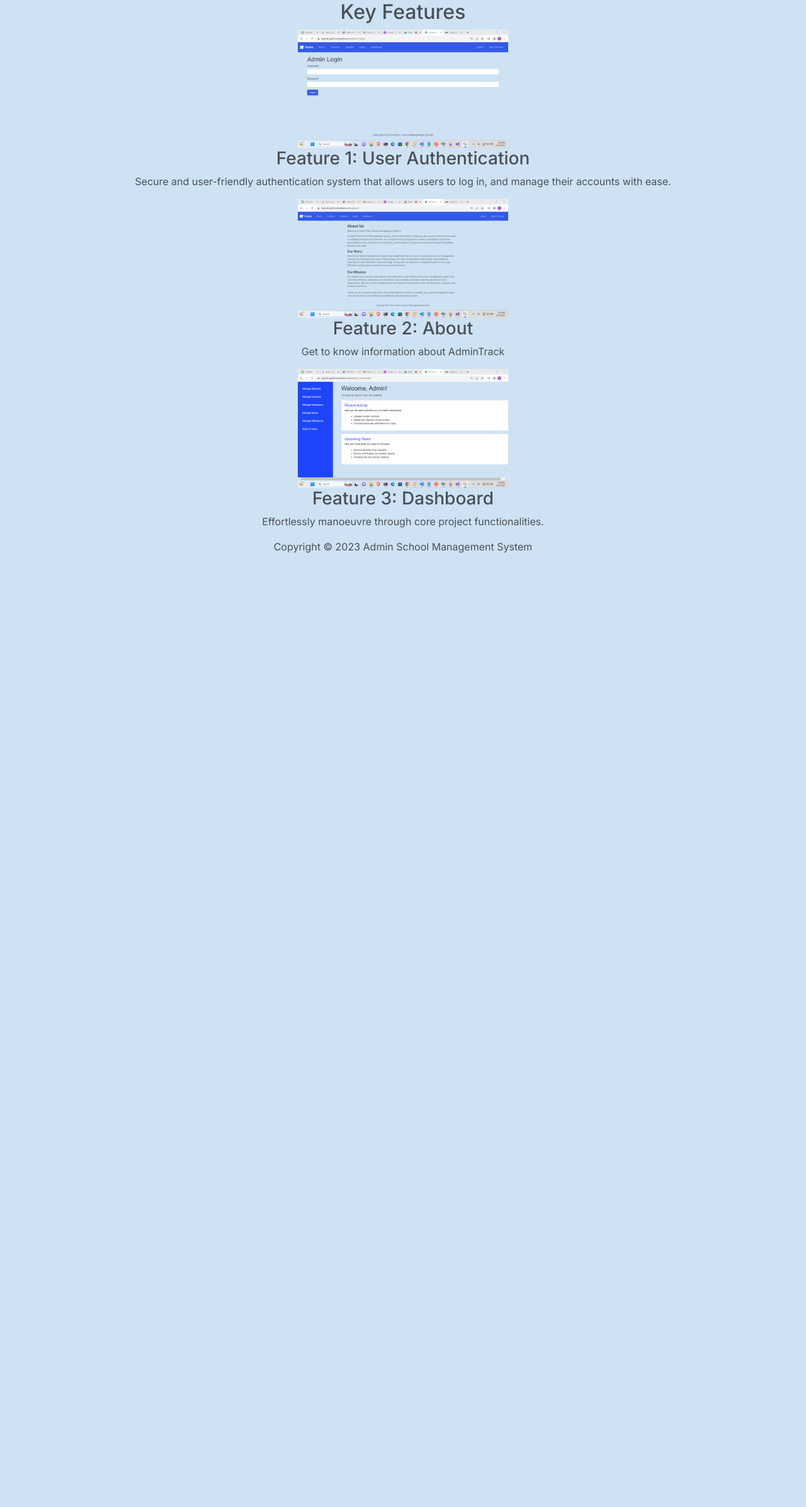
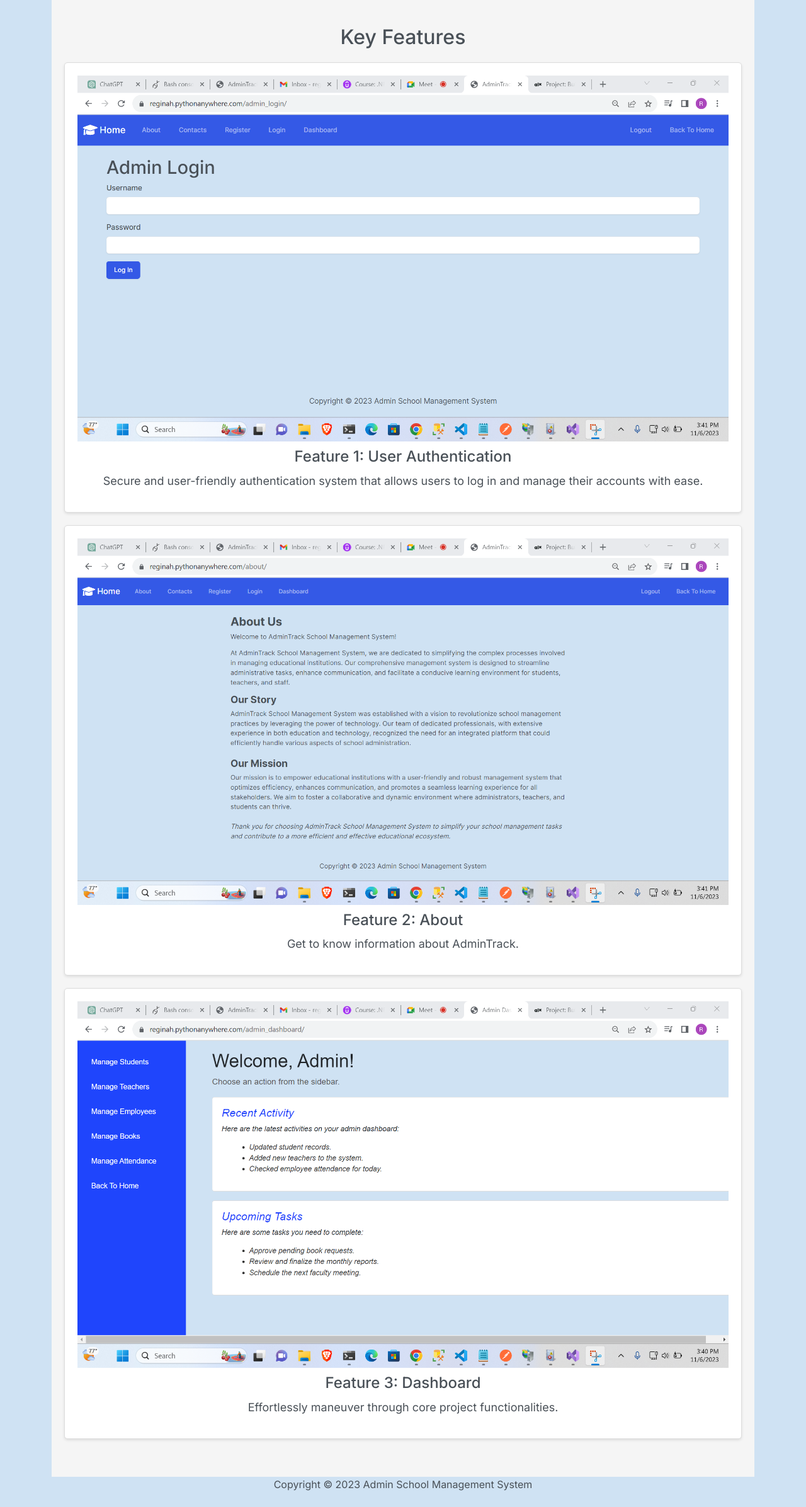
Before and after one commit to reggyshicky/AdminTrack, a Django app: page /features/ in a window 1280 px wide. Shown: the part 67-2460 px from the top of the page at 63% size. Before the commit the page ends 945 px from the top, so only its background shows below. Run offline with Django 4.2, Linux system fonts and the light colour scheme; parts of the project's set-up code (start-up, migrations or seed data) failed here and were passed over; some libraries are stand-ins or nearby versions.

Commit message:
style the features page

```diff
--- a/AdminTrack/templates/home/features.html
+++ b/AdminTrack/templates/home/features.html
@@ -6,24 +6,46 @@
     <div class="feature">
         <img src="{% static 'images/Login.png' %}" alt="Feature 1" class="feature-image">
         <h3>Feature 1: User Authentication</h3>
-        <p>Secure and user-friendly authentication system that allows users to log in, and manage their accounts with ease.</p>
+        <p>Secure and user-friendly authentication system that allows users to log in and manage their accounts with ease.</p>
     </div>
     <div class="feature">
         <img src="{% static 'images/About.png' %}" alt="Feature 2" class="feature-image">
         <h3>Feature 2: About</h3>
-        <p>Get to know information about AdminTrack</p>
+        <p>Get to know information about AdminTrack.</p>
     </div>
     <div class="feature">
         <img src="{% static 'images/Dashboard.png' %}" alt="Feature 3" class="feature-image">
         <h3>Feature 3: Dashboard</h3>
-        <p>Effortlessly manoeuvre through core project functionalities.</p>
+        <p>Effortlessly maneuver through core project functionalities.</p>
     </div>
 </section>
 <style>
+    #key-features {
+        background-color: #f5f5f5; /* Set the background color */
+        padding: 40px 0; /* Add padding to space out the section */
+    }
+
+    .feature {
+        margin: 20px; /* Add margin to separate features */
+        padding: 20px; /* Add padding to features for a clean look */
+        border: 1px solid #ddd; /* Add a border around features */
+        background-color: #fff; /* Set feature background color */
+        border-radius: 5px; /* Add rounded corners to features */
+        box-shadow: 0 2px 4px rgba(0, 0, 0, 0.1); /* Add a shadow effect */
+    }
+
     .feature-image {
-        max-width: 30%;
-        height: 50%;
+        max-width: 100%;
+        height: auto;
+    }
+
+    h3 {
+        font-size: 24px; /* Adjust feature title font size */
+        margin: 10px 0; /* Add margin to space out title and description */
+    }
+
+    p {
+        font-size: 18px; /* Adjust feature description font size */
     }
 </style>
-
 {% endblock %}
```
